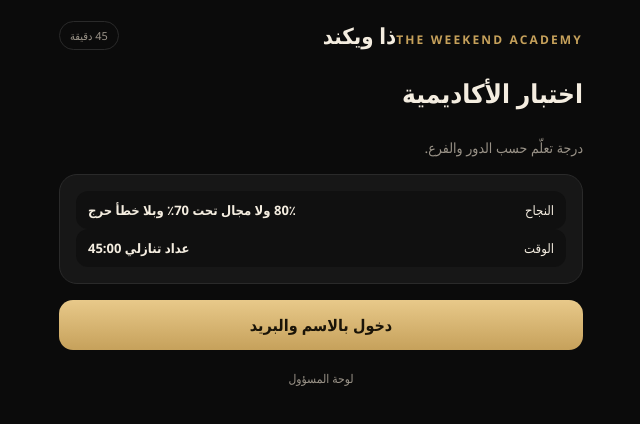
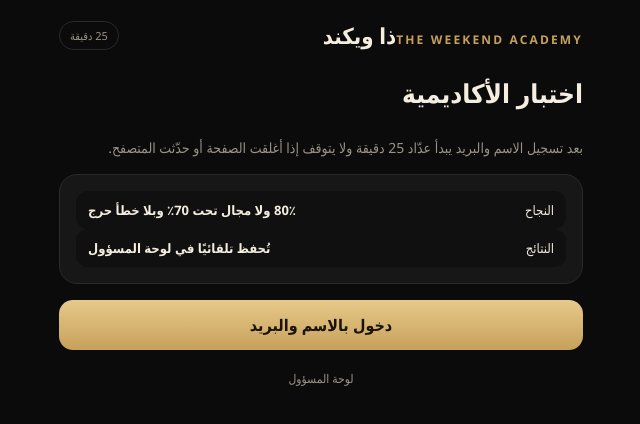
Before and after one commit to mohamedyousalama-ctrl/mohamedyousalama-ctrl.github.io, a plain HTML site: page exam.html in a window 1280 px wide. Shown: the whole page, without its empty margins (319-959 px from the left). Drawn offline with Linux system fonts and the light colour scheme.

Commit message:
Point exam.html to auto-save 25-minute engine

```diff
--- a/exam.html
+++ b/exam.html
@@ -59,6 +59,6 @@
 <body>
 <div id="app"><p style="padding:24px;color:#9A9388">جاري التحميل…</p></div>
 <script src="https://cdn.jsdelivr.net/gh/mohamedyousalama-ctrl/mohamedyousalama-ctrl.github.io@22b7a769ece974259e5e206ba0ed8a4b104330ea/tracks.js"></script>
-<script src="https://cdn.jsdelivr.net/gh/mohamedyousalama-ctrl/mohamedyousalama-ctrl.github.io@324877b4995d88b632779114a973b464414c70bc/app-v4.js"></script>
+<script src="https://cdn.jsdelivr.net/gh/mohamedyousalama-ctrl/mohamedyousalama-ctrl.github.io@fe06698b20c0ad67186c2750692578d46b5211aa/app-v5.js"></script>
 </body>
 </html>
```
